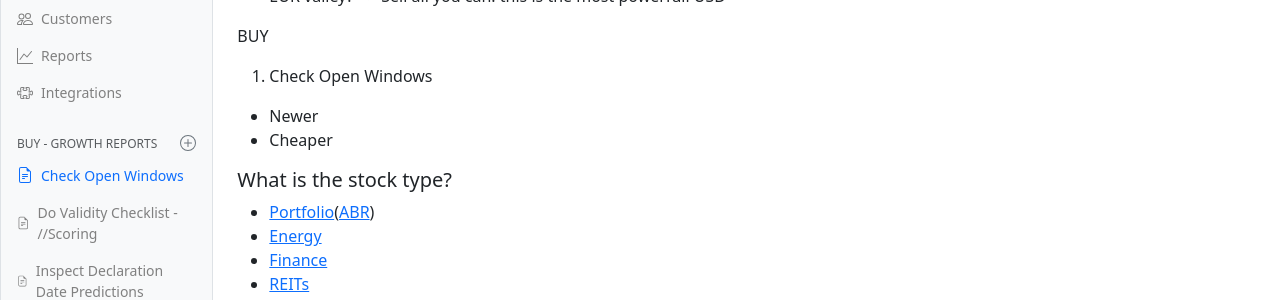
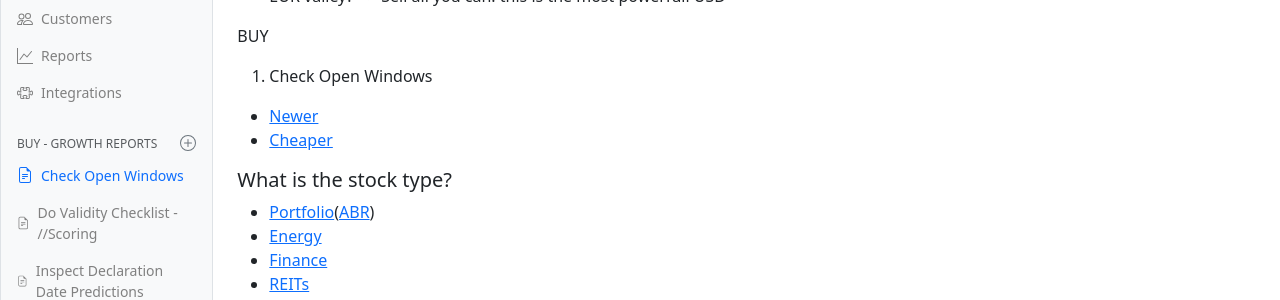
Before and after one commit to jj-hub/mike, a Jekyll site: the page built from index.md, in a window 1280 px wide. Shown: the part 176-476 px from the top of the page. Built offline with Jekyll 4.4.1, drawn with Linux system fonts in a browser that asks for light colours; nearby versions of some CDN libraries; comment, search, counter and statistics services are not loaded.

```diff
--- a/index.md
+++ b/index.md
@@ -20,8 +20,8 @@ my_number: 5
 BUY
 2. Check Open Windows
 <ul>
-  <li><a target="_blank" href="/mike/current_windows_newer"></a>Newer</li>
-  <li><a target="_blank" href="/mike/current_windows_cheaper"></a>Cheaper</li>
+  <li><a target="_blank" href="/mike/current_windows_newer">Newer</a></li>
+  <li><a target="_blank" href="/mike/current_windows_cheaper">Cheaper</a></li>
 </ul>
 <h5>What is the stock type?</h5>
 <ul>
```
